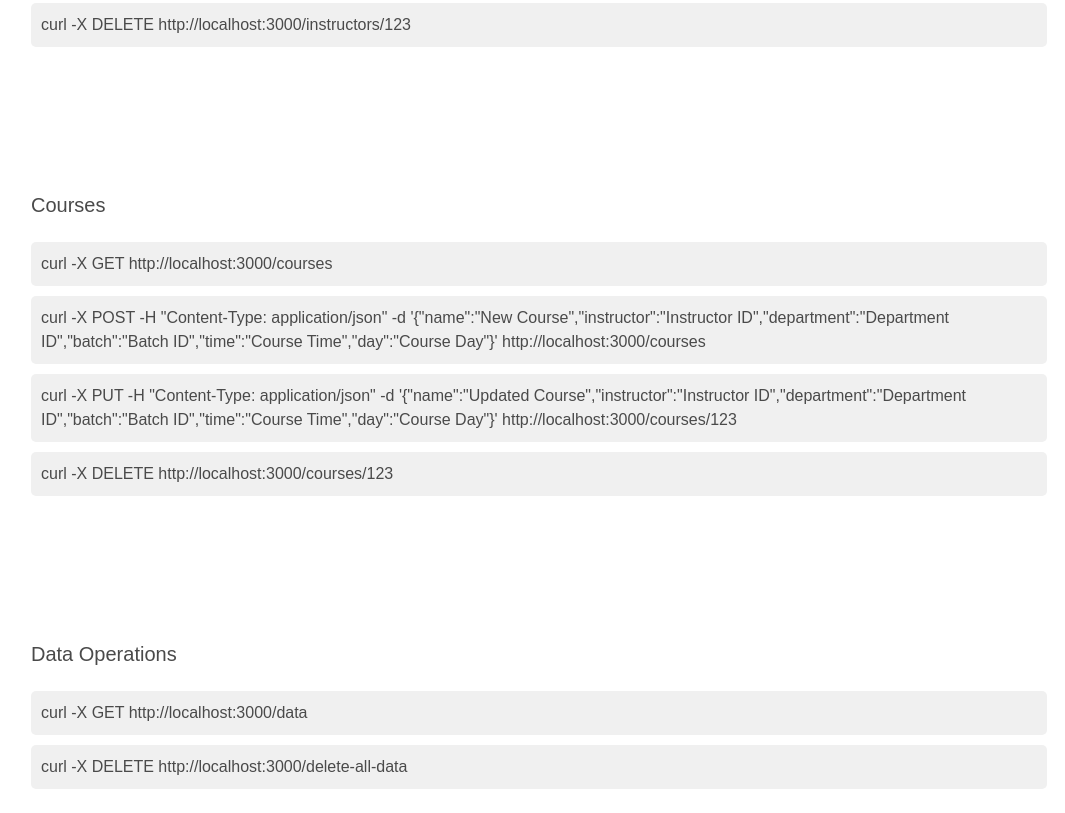
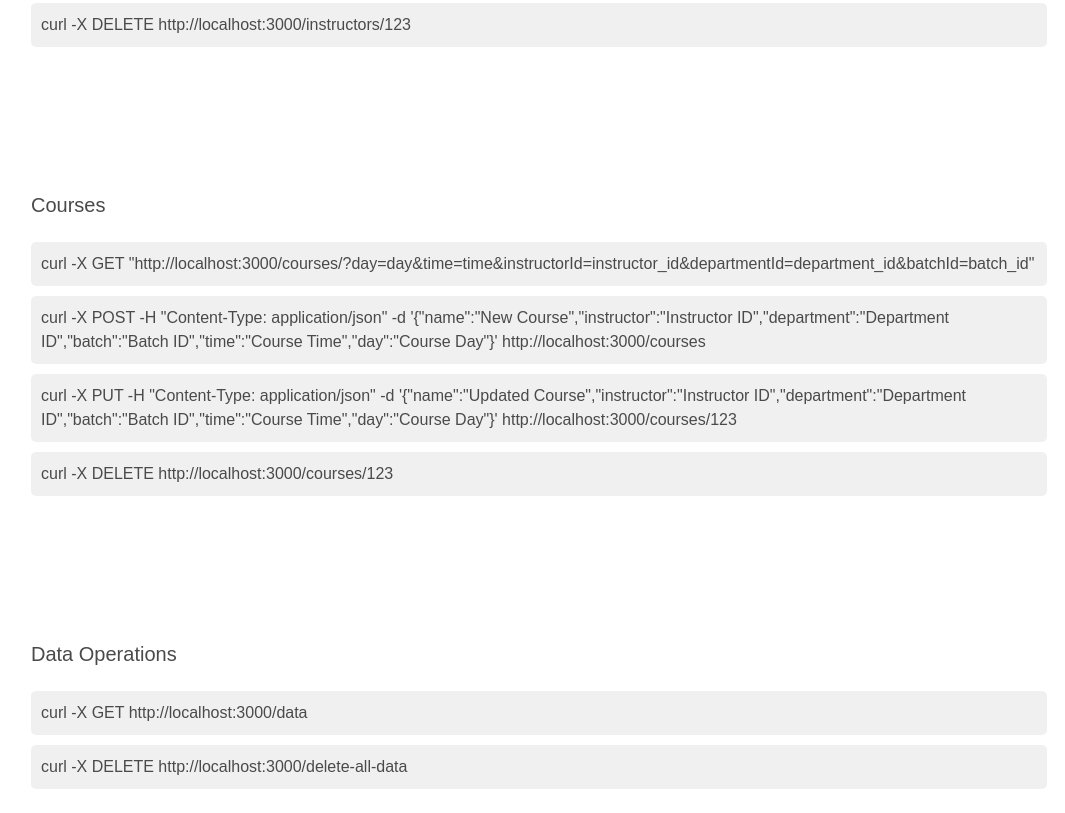
Before and after one commit to sh0von/class-schedule-api, a website: page index.html in a window 1280 px wide. Shown: the part 1158-1971 px from the top of the page, without its empty margins (101-1166 px from the left). Drawn offline with nearby package versions, Linux system fonts and the light colour scheme.

Commit message:
Update index.html with new API CURL command

```diff
--- a/index.html
+++ b/index.html
@@ -93,7 +93,8 @@
 
       <div class="section">
         <h2 class="subtitle">Courses</h2>
-        <div class="command">curl -X GET http://localhost:3000/courses</div>
+        <div class="command">curl -X GET "http://localhost:3000/courses/?day=day&time=time&instructorId=instructor_id&departmentId=department_id&batchId=batch_id"
+        </div>
         <div class="command">
           curl -X POST -H "Content-Type: application/json" -d '{"name":"New
           Course","instructor":"Instructor ID","department":"Department
```
